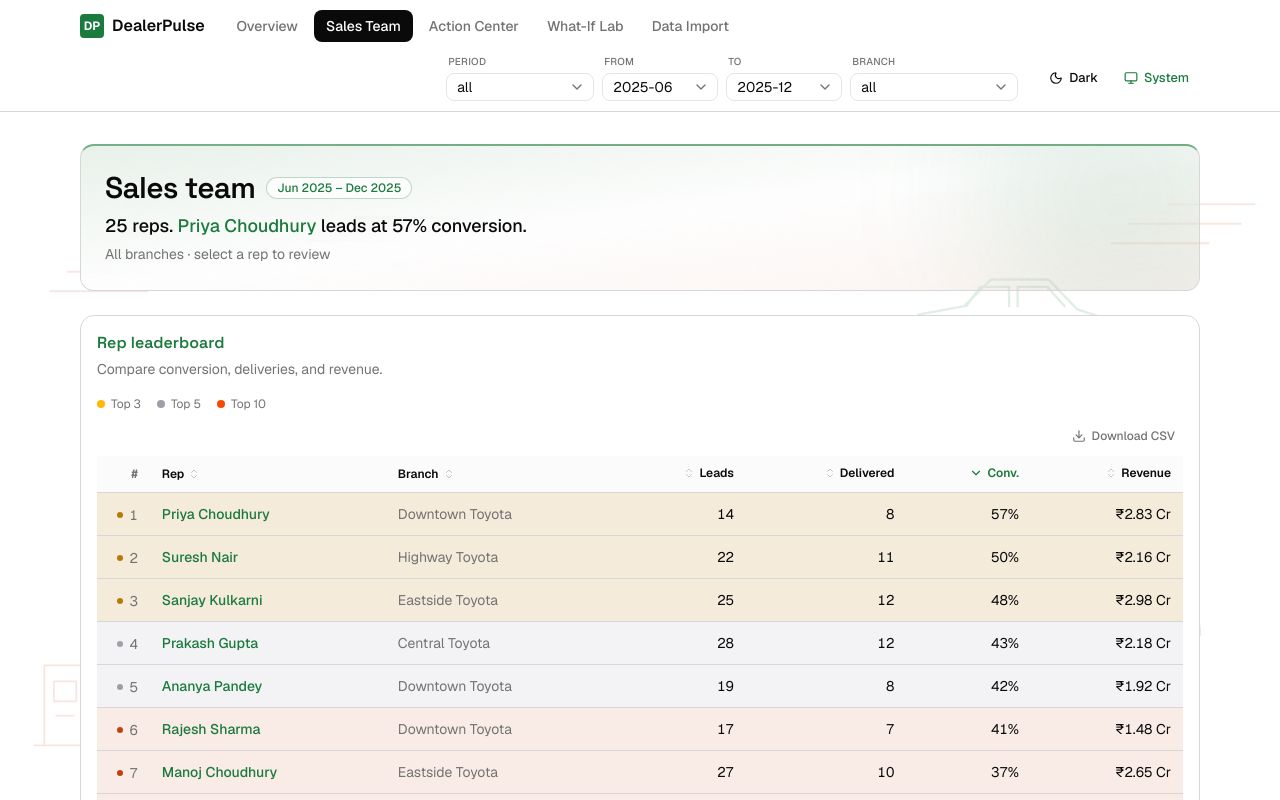
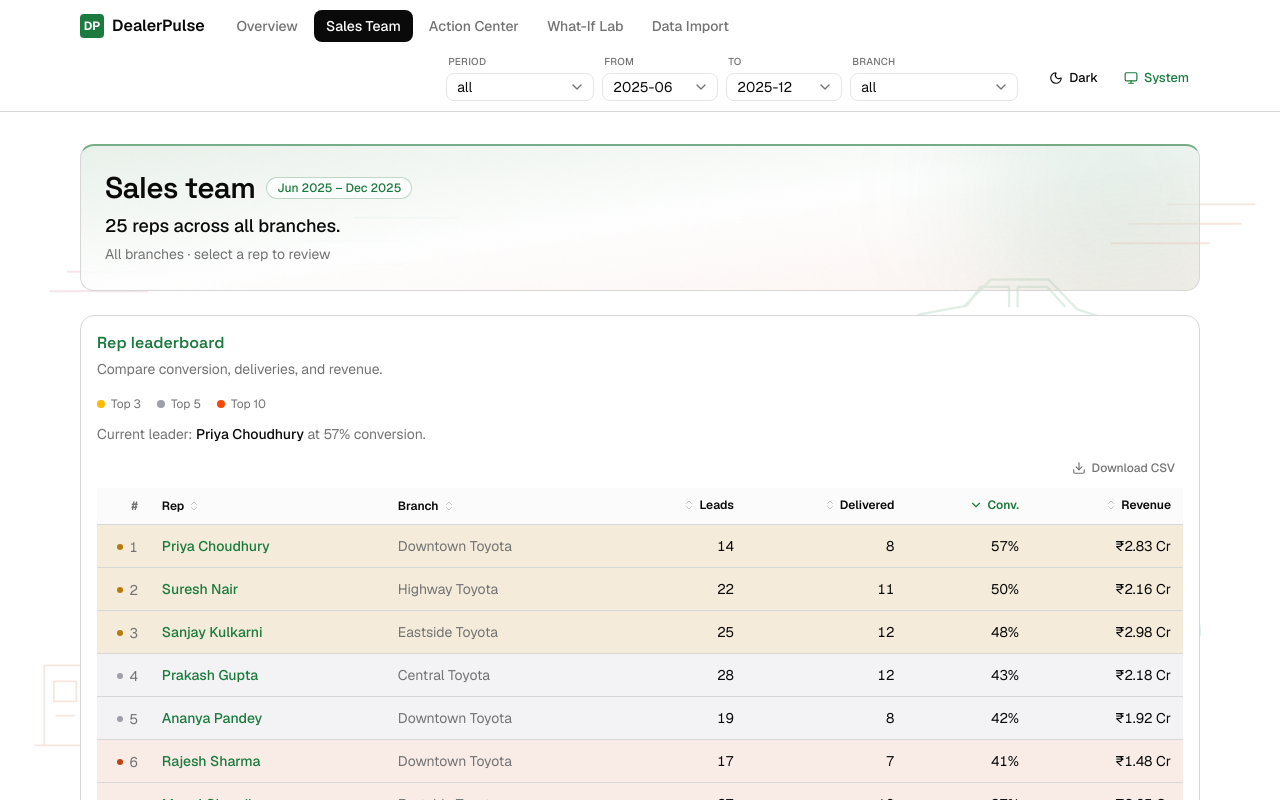
Before and after one commit to RedWaffle007/dealerpulse, a Next.js app in the folder dealerpulse/: page /reps in a window 1280 px wide. Shown: the top 800 px of the page. Built offline with nearby package versions, Linux system fonts and the light colour scheme.

Commit message:
Remove stale   static performance narratives

```diff
--- a/dealerpulse/src/app/page.tsx
+++ b/dealerpulse/src/app/page.tsx
@@ -95,21 +95,11 @@ export default async function OverviewPage(props: PageProps<"/">) {
     s.prev != null ? { value: s.curr - s.prev, kind: "pts" } : null;
 
   // Plain-language story headline, computed from the data in view.
-  const withTargets = branches.filter((b) => b.targetUnits > 0);
-  const worst = withTargets[0];
-  const best = withTargets[withTargets.length - 1];
   const lead = (
     <>
       Delivered{" "}
       <span className="text-brand">{formatInt(k.unitsDelivered)}</span> of{" "}
       {formatInt(k.targetUnits)} target cars · {formatPct(k.unitAttainmentPct, 0)} of plan.
-      {best && worst && best.branchId !== worst.branchId && (
-        <>
-          {" "}
-          {best.name} leads at {formatPct(best.attainmentPct, 0)};{" "}
-          {worst.name} trails at {formatPct(worst.attainmentPct, 0)}.
-        </>
-      )}
     </>
   );
 
--- a/dealerpulse/src/app/reps/page.tsx
+++ b/dealerpulse/src/app/reps/page.tsx
@@ -30,22 +30,13 @@ export default async function RepsIndexPage(props: PageProps<"/reps">) {
   const qs = new URLSearchParams({ from: base.from, to: base.to }).toString();
 
   const reps = repLeaderboard(d, idx, f);
-  const topRep = reps[0];
 
   return (
     <main className="mx-auto max-w-6xl px-4 py-6 md:py-8">
       <PageHero
         title="Sales team"
         period={`${formatMonth(base.from)} – ${formatMonth(base.to)}`}
-        lead={
-          topRep ? (
-            <>
-              {reps.length} reps.{" "}
-              <span className="text-brand">{topRep.name}</span> leads at{" "}
-              {topRep.conversionPct.toFixed(0)}% conversion.
-            </>
-          ) : undefined
-        }
+        lead={`${reps.length} reps across ${base.branchId ? idx.branchById.get(base.branchId)?.name : "all branches"}.`}
       >
         {base.branchId
           ? idx.branchById.get(base.branchId)?.name
--- a/dealerpulse/src/components/dashboard/rep-table.tsx
+++ b/dealerpulse/src/components/dashboard/rep-table.tsx
@@ -1,4 +1,7 @@
+"use client";
+
 import Link from "next/link";
+import { useState } from "react";
 import type { RepRow } from "@/lib/metrics";
 import { formatCrore, formatPct } from "@/lib/format";
 import { Badge } from "@/components/ui/badge";
@@ -24,6 +27,8 @@ export function RepTable({
   showBranch?: boolean;
   ranked?: boolean;
 }) {
+  const [topId, setTopId] = useState<string | undefined>(rows[0]?.repId);
+  const topRep = rows.find((r) => r.repId === topId) ?? rows[0];
   const columns: SortColumn[] = [
     { key: "name", label: "Rep", type: "text" },
     ...(showBranch
@@ -75,15 +80,24 @@ export function RepTable({
   }));
 
   return (
-    <SortableTable
-      columns={columns}
-      rows={tableRows}
+    <>
+      {topRep && (
+        <p className="mb-3 text-sm text-muted-foreground" aria-live="polite">
+          Current leader: <span className="font-medium text-foreground">{topRep.name}</span>{" "}
+          at {formatPct(topRep.conversionPct, 0)} conversion.
+        </p>
+      )}
+      <SortableTable
+        columns={columns}
+        rows={tableRows}
       initialSort="conversionPct"
       initialDir="desc"
       serial={ranked}
       rankTiers={ranked}
       emptyMessage="No reps with pipeline in this view."
-      csvFilename="dealerpulse-sales-team"
-    />
+        csvFilename="dealerpulse-sales-team"
+        onSortChange={(_, __, id) => setTopId(id)}
+      />
+    </>
   );
 }
--- a/dealerpulse/src/components/dashboard/sortable-table.tsx
+++ b/dealerpulse/src/components/dashboard/sortable-table.tsx
@@ -90,6 +90,7 @@ export function SortableTable({
   serial = false,
   emptyMessage = "No rows to show.",
   csvFilename,
+  onSortChange,
 }: {
   columns: SortColumn[];
   rows: SortRow[];
@@ -100,6 +101,8 @@ export function SortableTable({
   emptyMessage?: string;
   /** When set, shows a "Download CSV" button that exports the current sort order. */
   csvFilename?: string;
+  /** Optional observer for stories or summaries that should follow the top row. */
+  onSortChange?: (sortKey: string, dir: SortDir, topRowId: string | undefined) => void;
 }) {
   const [sortKey, setSortKey] = useState(initialSort ?? columns[0]?.key);
   const [dir, setDir] = useState<SortDir>(initialDir);
@@ -126,10 +129,28 @@ export function SortableTable({
   const toggle = (c: SortColumn) => {
     if (c.sortable === false) return;
     if (c.key === sortKey) {
-      setDir((d) => (d === "asc" ? "desc" : "asc"));
+      const nextDir = dir === "asc" ? "desc" : "asc";
+      setDir(nextDir);
+      const nextSorted = [...rows].sort((a, b) => {
+        const av = a.sort[c.key]; const bv = b.sort[c.key];
+        const cmp = typeof av === "number" && typeof bv === "number"
+          ? av - bv
+          : String(av ?? "").localeCompare(String(bv ?? ""), undefined, { numeric: true, sensitivity: "base" });
+        return nextDir === "asc" ? cmp : -cmp;
+      });
+      onSortChange?.(c.key, nextDir, nextSorted[0]?.id);
     } else {
       setSortKey(c.key);
-      setDir(c.type === "text" ? "asc" : "desc");
+      const nextDir = c.type === "text" ? "asc" : "desc";
+      setDir(nextDir);
+      const nextSorted = [...rows].sort((a, b) => {
+        const av = a.sort[c.key]; const bv = b.sort[c.key];
+        const cmp = typeof av === "number" && typeof bv === "number"
+          ? av - bv
+          : String(av ?? "").localeCompare(String(bv ?? ""), undefined, { numeric: true, sensitivity: "base" });
+        return nextDir === "asc" ? cmp : -cmp;
+      });
+      onSortChange?.(c.key, nextDir, nextSorted[0]?.id);
     }
   };
 
```
